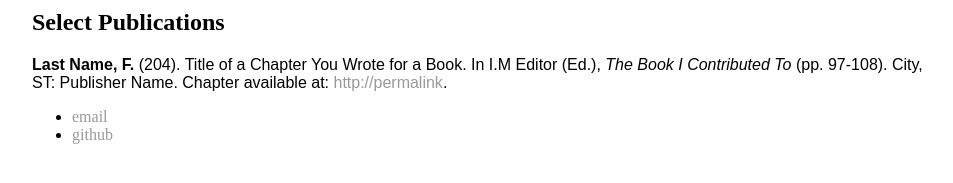
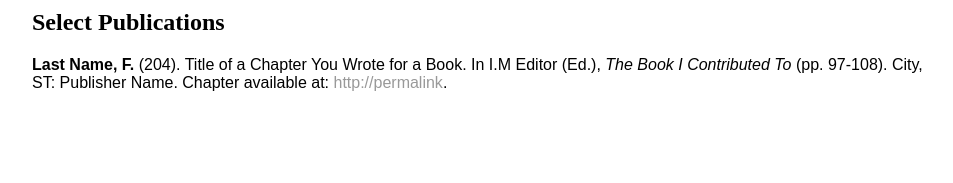
Before and after one commit to danaesav/danaesav.github.io, a Jekyll site: the page built from cv/index.html, in a window 1280 px wide. Shown: the part 332-515 px from the top of the page, without its empty margins (160-1113 px from the left). Built offline with Jekyll 4.4.1, drawn with Linux system fonts in a browser that asks for light colours.

Commit message:
Update default.html

```diff
--- a/_layouts/default.html
+++ b/_layouts/default.html
@@ -8,9 +8,5 @@
       			{{ content }}
     		</div>
   	</main>
-	<ul>
-		<li><a href="mailto:danaesavvidi@gmail.com">email</a></li>
-		<li><a href="https://github.com/danaesav">github</a></li>
-	</ul>
 </body>
 </html>
```
